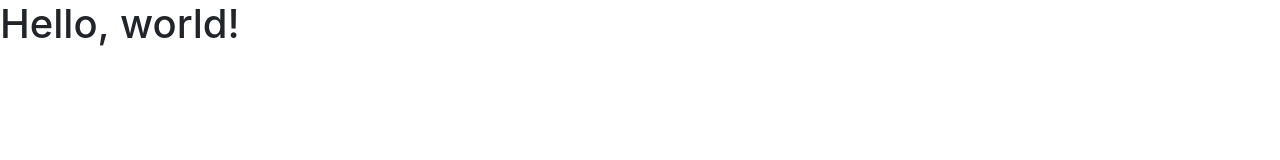
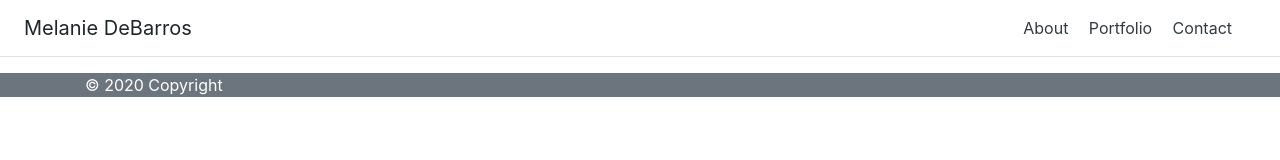
Before and after one commit to melaniede/responsive-portfolio, a plain HTML site: page index.html in a window 1280 px wide. Drawn offline with nearby package versions, Linux system fonts and the light colour scheme.

Commit message:
Pulling from the correct file location

```diff
--- a/index.html
+++ b/index.html
@@ -8,15 +8,37 @@
     <!-- Bootstrap CSS -->
     <link rel="stylesheet" href="https://maxcdn.bootstrapcdn.com/bootstrap/4.0.0/css/bootstrap.min.css" integrity="sha384-Gn5384xqQ1aoWXA+058RXPxPg6fy4IWvTNh0E263XmFcJlSAwiGgFAW/dAiS6JXm" crossorigin="anonymous">
 
-    <title>Hello, world!</title>
+
+   <!-- Link Stylesheet-->
+    <link rel="stylesheet" href="styleportfolio.css">
+
+    <title>Melanie's Portfolio</title>
   </head>
   <body>
-    <h1>Hello, world!</h1>
-
     <!-- Optional JavaScript -->
     <!-- jQuery first, then Popper.js, then Bootstrap JS -->
     <script src="https://code.jquery.com/jquery-3.2.1.slim.min.js" integrity="sha384-KJ3o2DKtIkvYIK3UENzmM7KCkRr/rE9/Qpg6aAZGJwFDMVNA/GpGFF93hXpG5KkN" crossorigin="anonymous"></script>
     <script src="https://cdnjs.cloudflare.com/ajax/libs/popper.js/1.12.9/umd/popper.min.js" integrity="sha384-ApNbgh9B+Y1QKtv3Rn7W3mgPxhU9K/ScQsAP7hUibX39j7fakFPskvXusvfa0b4Q" crossorigin="anonymous"></script>
     <script src="https://maxcdn.bootstrapcdn.com/bootstrap/4.0.0/js/bootstrap.min.js" integrity="sha384-JZR6Spejh4U02d8jOt6vLEHfe/JQGiRRSQQxSfFWpi1MquVdAyjUar5+76PVCmYl" crossorigin="anonymous"></script>
+
+   <!-- Navbar begins -->
+    <div class="d-flex flex-column flex-md-row align-items-center p-3 px-md-4 mb-3 bg-white border-bottom shadow-sm">
+      <h5 class="my-0 mr-md-auto font-weight-normal">Melanie DeBarros</h5>
+      <nav class="my-2 my-md-0 mr-md-3">
+        <a class="p-2 text-dark" href="#">About</a>
+        <a class="p-2 text-dark" href="#">Portfolio</a>
+        <a class="p-2 text-dark" href="#">Contact</a>
+      </nav>
+    </div>
+   <!-- Navbar ends -->
+
+    <!-- Footer begins -->
+    <footer class="footer bg-secondary">
+      <div class="container">
+        <p class="text-white">© 2020 Copyright</p>
+      </div>
+    </footer>
+    <!-- Footer ends -->
+
   </body>
 </html>
--- a/style.css
+++ b/style.css
@@ -1,7 +1,3 @@
-/* .footer-margin {
-    height: 100px;
-  } */
-
   html {
     position: relative;
     min-height: 100%;
```
Also changed, not shown: contact.html (+1 -2 lines), portfolio.html (+6 -1 lines).
